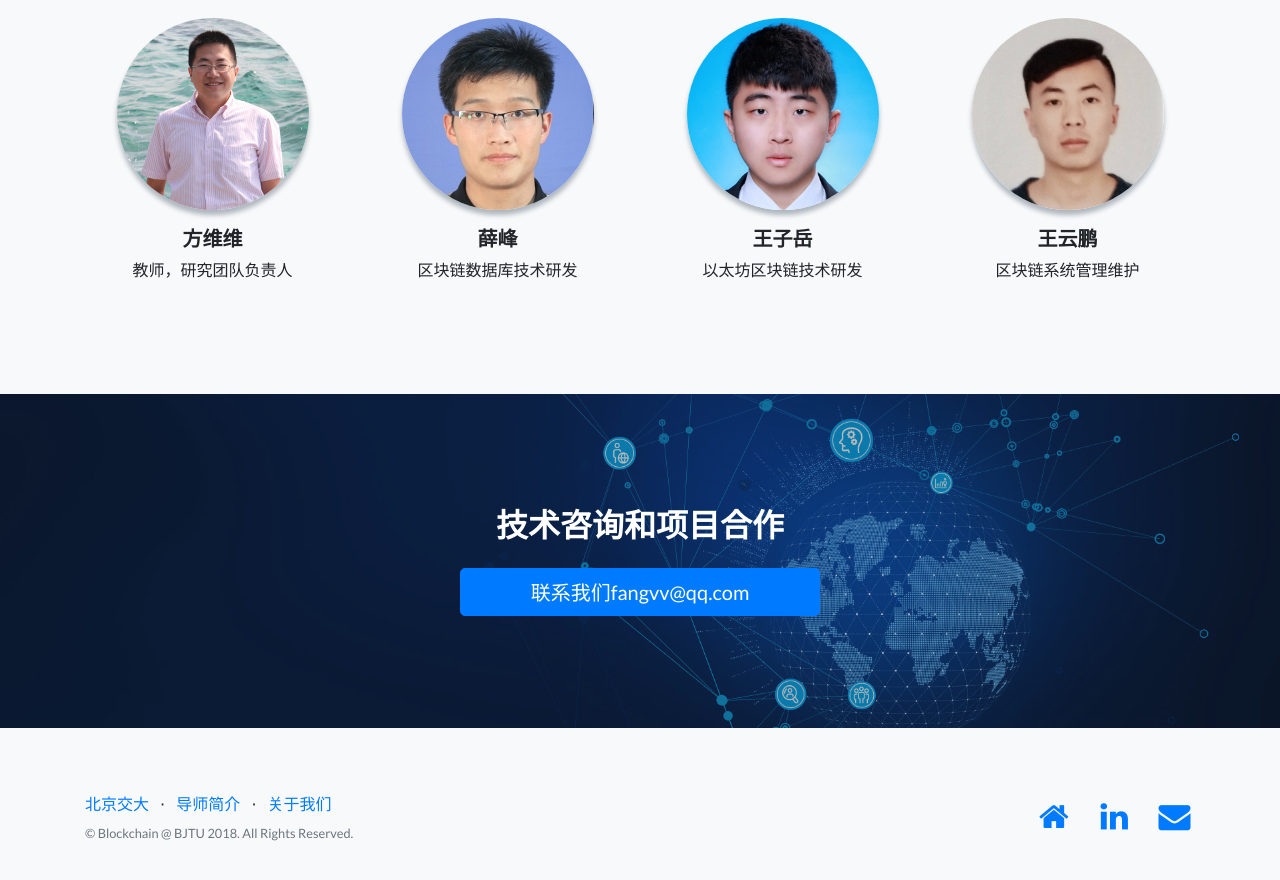
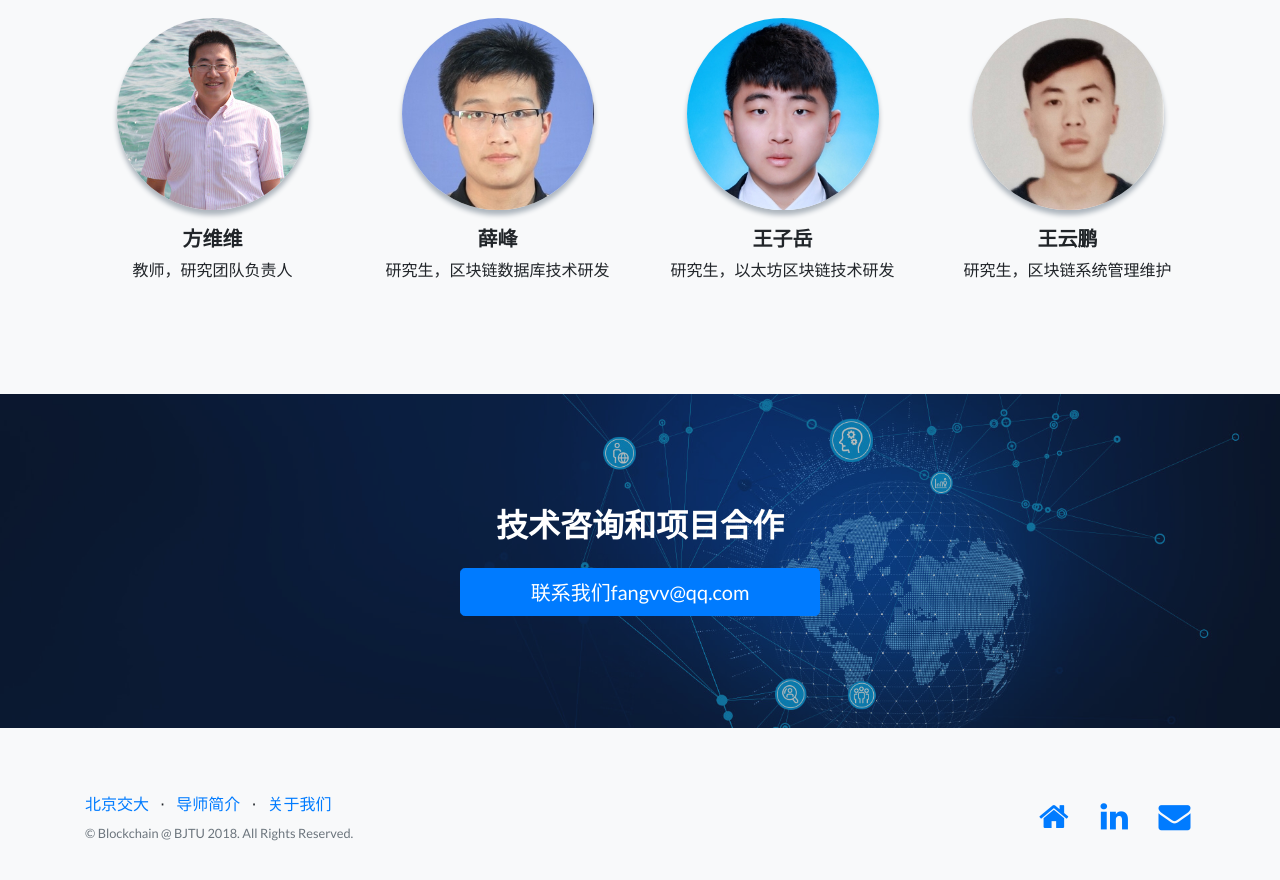
Before and after one commit to fangvv/Homepage, a Jekyll site: the page BlockchainBJTU/index.html, which Jekyll copies as it is, in a window 1280 px wide and 900 px high, scrolled down 3053 px. Shown: the top 880 px of the window. Built offline with Jekyll 4.4.1, drawn with Linux system fonts in a browser that asks for light colours.

Commit message:
Signed-off-by: fangvv <fangvv@gmail.com>

```diff
--- a/BlockchainBJTU/index.html
+++ b/BlockchainBJTU/index.html
@@ -136,21 +136,21 @@
             <div class="testimonial-item mx-auto mb-5 mb-lg-0">
               <img class="img-fluid rounded-circle mb-3" src="img/xf.jpg" alt="">
               <h5>薛峰</h5>
-              <p class="font-weight-light mb-0">区块链数据库技术研发</p>
+              <p class="font-weight-light mb-0">研究生，区块链数据库技术研发</p>
             </div>
           </div>
           <div class="col-lg-3" data-aos="flip-left" data-aos-duration="2000">
             <div class="testimonial-item mx-auto mb-5 mb-lg-0">
               <img class="img-fluid rounded-circle mb-3" src="img/wzy.jpg" alt="">
               <h5>王子岳</h5>
-              <p class="font-weight-light mb-0">以太坊区块链技术研发</p>
+              <p class="font-weight-light mb-0">研究生，以太坊区块链技术研发</p>
             </div>
           </div>
           <div class="col-lg-3" data-aos="flip-right" data-aos-duration="2000">
             <div class="testimonial-item mx-auto mb-5 mb-lg-0">
               <img class="img-fluid rounded-circle mb-3" src="img/wyp.jpg" alt="">
               <h5>王云鹏</h5>
-              <p class="font-weight-light mb-0">区块链系统管理维护</p>
+              <p class="font-weight-light mb-0">研究生，区块链系统管理维护</p>
             </div>
           </div>
         </div>
```
